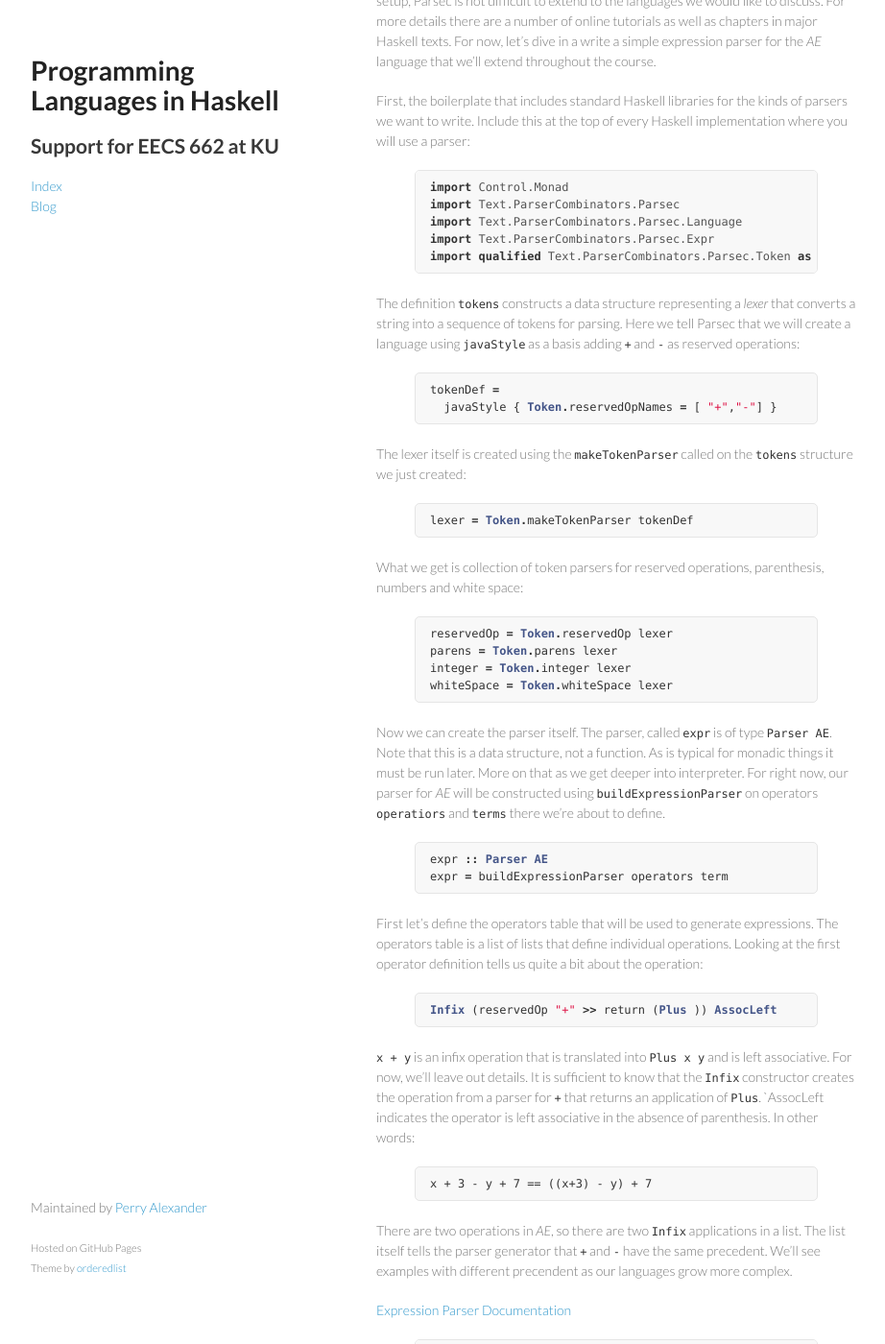
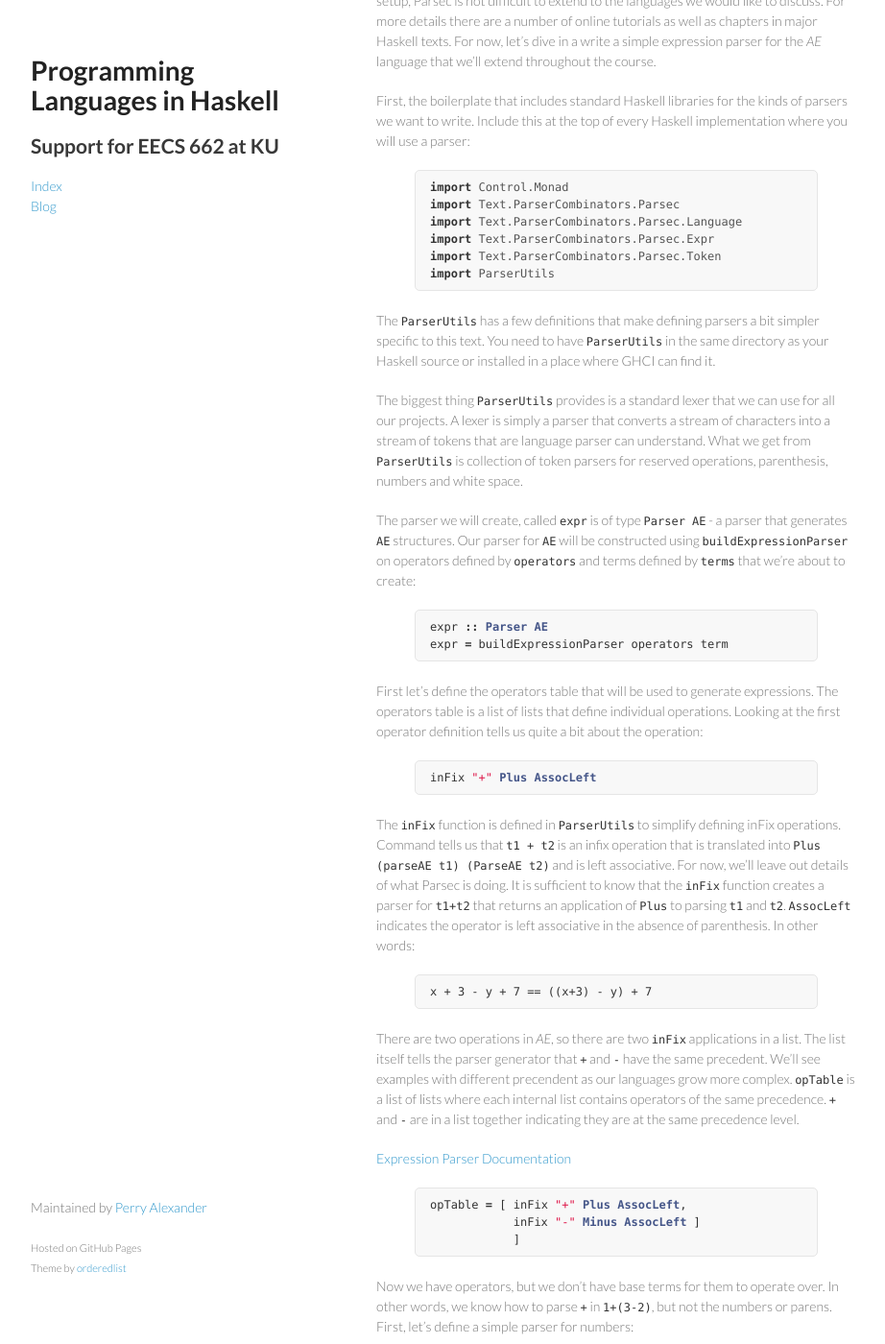
Before and after one commit to ku-sldg/plih, a Jekyll site: the page built from blog.md, in a window 1280 px wide and 1400 px high, scrolled down 4116 px. Shown: the whole window at 96% size, without its empty margins (178-1100 px from the left). Built offline with Jekyll 4.4.1, drawn with Linux system fonts in a browser that asks for light colours; some of the changed text lies outside the part shown.

Commit message:
updates to parser section; updates to meta-variable definition; updates to ae interpreter to use ParserUtils

```diff
--- a/_posts/2016-06-13-Notations-and-Preliminaries.md
+++ b/_posts/2016-06-13-Notations-and-Preliminaries.md
@@ -37,14 +48,18 @@ data AE = Num Int
 
 Grammars are represented using `::=` to define variables and `|` to express alternative.  Any symbol in all caps is considered a variable.  The following trivial grammar defines an expression languages consisting of sum and difference operations:
 
-{% highlight text %}
-AE ::= NUM
-       | AE + AE
-       | AE - AE
-       | if0 AE then AE else AE
-{% endhighlight %}
+$$
+\begin{align*}
+t ::= & \NUM \\
+      & \mid t + t \\
+      & \mid t - t \\
+      & \mid if0\; t\; then\; t\; else\; t \\
+\end{align*}
+$$
 
-Any symbol in all caps is a meta-variable.  Pre-defined meta-variables include NUM for integer numbers and NAT for natural numbers.  We're not worried about writing parsers in this book, but specifying them proves useful.
+Any symbol to the left of the `::=` definition symbol is a meta-variable defined by the definition to the right.  The symbol $t$ represents anything defined by the expression to the right.  Note also that any subscripted or superscripted $t$ such as $t_k$ or $t'$ is definitionally the same as $t$.
+
+There are a few pre-defined meta-variables that include $\NUM$ for integer numbers and $\NAT$ for natural numbers.  We're not worried about writing parsers in this book, but specifying them proves useful.
 
 ### Inference Rules
 
--- a/_posts/2016-06-13-SimpleInterpreters.md
+++ b/_posts/2016-06-13-SimpleInterpreters.md
@@ -125,7 +125,7 @@ From this point forward I will use TLA[^1] *AST* when referring to abstract synt
 A *parser* is a program that translates concrete syntax into an AST.  It checks the syntax of its input, generates error messages if the syntax is bad, and generates an AST if the syntax is good. The signature of a parser for the _AE_ language is:
 
 {% highlight haskell %}
-parse :: String -> AE
+parseAE :: String -> AE
 {% endhighlight %}
 
 Give `parse` a string and it will return an `AE` if it does not crash.  More generally, the parser for any language will be from a string to the datatype for that language's abstract syntax.
@@ -139,32 +139,15 @@ import Control.Monad
 import Text.ParserCombinators.Parsec
 import Text.ParserCombinators.Parsec.Language
 import Text.ParserCombinators.Parsec.Expr
-import qualified Text.ParserCombinators.Parsec.Token as Token
+import Text.ParserCombinators.Parsec.Token
+import ParserUtils
 {% endhighlight %}
 
-The definition `tokens` constructs a data structure representing a _lexer_ that converts a string into a sequence of tokens for parsing.  Here we tell Parsec that we will create a language using `javaStyle` as a basis adding `+` and `-` as reserved operations:
+The `ParserUtils` has a few definitions that make defining parsers a bit simpler specific to this text.  You need to have `ParserUtils` in the same directory as your Haskell source or installed in a place where GHCI can find it.
 
-{% highlight haskell %}
-tokenDef =
-  javaStyle { Token.reservedOpNames = [ "+","-"] }
-{% endhighlight %}
+The biggest thing `ParserUtils` provides is a standard lexer that we can use for all our projects.  A lexer is simply a parser that converts a stream of characters into a stream of tokens that are language parser can understand.  What we get from `ParserUtils` is collection of token parsers for reserved operations, parenthesis, numbers and white space.
 
-The lexer itself is created using the `makeTokenParser` called on the `tokens` structure we just created:
-
-{% highlight haskell %}
-lexer = Token.makeTokenParser tokenDef
-{% endhighlight %}
-
-What we get is collection of token parsers for reserved operations, parenthesis, numbers and white space:
-
-{% highlight haskell %}
-reservedOp = Token.reservedOp lexer
-parens = Token.parens lexer
-integer = Token.integer lexer
-whiteSpace = Token.whiteSpace lexer
-{% endhighlight %}
-
-Now we can create the parser itself. The parser, called `expr` is of  type `Parser AE`.  Note that this is a data structure, not a function.  As is typical for monadic things it must be run later.  More on that as we get deeper into interpreter.  For right now, our parser for _AE_ will be constructed using `buildExpressionParser` on operators `operatiors` and `terms` there we're about to define.
+The parser we will create, called `expr` is of type `Parser AE` - a parser that generates `AE` structures.  Our parser for `AE` will be constructed using `buildExpressionParser` on operators defined by `operators` and terms defined by `terms` that we're about to create:
 
 {% highlight haskell %}
 expr :: Parser AE
@@ -174,22 +157,22 @@ expr = buildExpressionParser operators term
 First let's define the operators table that will be used to generate expressions.  The operators table is a list of lists that define individual operations.  Looking at the first operator definition tells us quite a bit about the operation:
 
 {% highlight haskell %}
-Infix (reservedOp "+" >> return (Plus )) AssocLeft
+inFix "+" Plus AssocLeft
 {% endhighlight %}
 
-`x + y` is an infix operation that is translated into `Plus x y` and is left associative.  For now, we'll leave out details.  It is sufficient to know that the `Infix` constructor creates the operation from a parser for `+` that returns an application of `Plus`.  `AssocLeft indicates the operator is left associative in the absence of parenthesis.  In other words:
+The `inFix` function is defined in `ParserUtils` to simplify defining inFix operations.  Command tells us that `t1 + t2` is an infix operation that is translated into `Plus (parseAE t1) (ParseAE t2)` and is left associative.  For now, we'll leave out details of what Parsec is doing.  It is sufficient to know that the `inFix` function creates a parser for `t1+t2` that returns an application of `Plus` to parsing `t1` and `t2`.  `AssocLeft` indicates the operator is left associative in the absence of parenthesis.  In other words:
 
 {% highlight text %}
 x + 3 - y + 7 == ((x+3) - y) + 7
 {% endhighlight %}
 
-There are two operations in _AE_, so there are two `Infix` applications in a list.  The list itself tells the parser generator that `+` and `-` have the same precedent.  We'll see examples with different precendent as our languages grow more complex.
+There are two operations in _AE_, so there are two `inFix` applications in a list.  The list itself tells the parser generator that `+` and `-` have the same precedent.  We'll see examples with different precendent as our languages grow more complex.  `opTable` is a list of lists where each internal list contains operators of the same precedence.  `+` and `-` are in a list together indicating they are at the same precedence level.
 
 [Expression Parser Documentation](https://hackage.haskell.org/package/parsec-3.1.9/docs/Text-Parsec-Expr.html)
 
 {% highlight haskell %}
-opTable = [ [Infix (reservedOp "+" >> return Plus) AssocLeft,
-             Infix (reservedOp "-" >> return Minus) AssocLeft ]
+opTable = [ inFix "+" Plus AssocLeft,
+            inFix "-" Minus AssocLeft ]
             ]
 {% endhighlight %}
 
@@ -240,6 +223,8 @@ parseFile p file =
 {% endhighlight %}
 
 The built in function `parse` is called with an argument representing the parser.  In our case, this is `expr`.  So `parse expr` is parsing using the definition we created earlier.  This is classic monadic programming.  We'll come back to this later, but keep in mind that parsers are structures that are run by the `parse` function to perform their work.
+
+If the construction of the `AE` parser bothers you, it is save to simply use it for the time being.  We'll learn more about extending and writing parsers as we move along.  Don't get caught up in it now.
 
 ## Interpreters
 
```
Also changed, not shown: other parts of _posts/2016-06-13-Notations-and-Preliminaries.md (+11 -0 lines), other parts of _posts/2016-06-13-SimpleInterpreters.md (+2 -2 lines), 1 other file.
